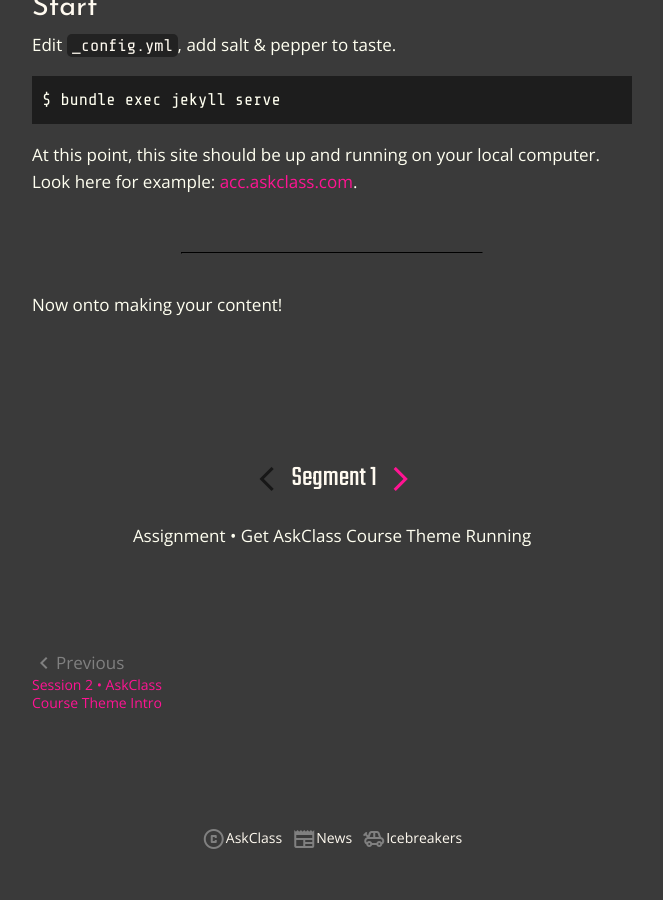
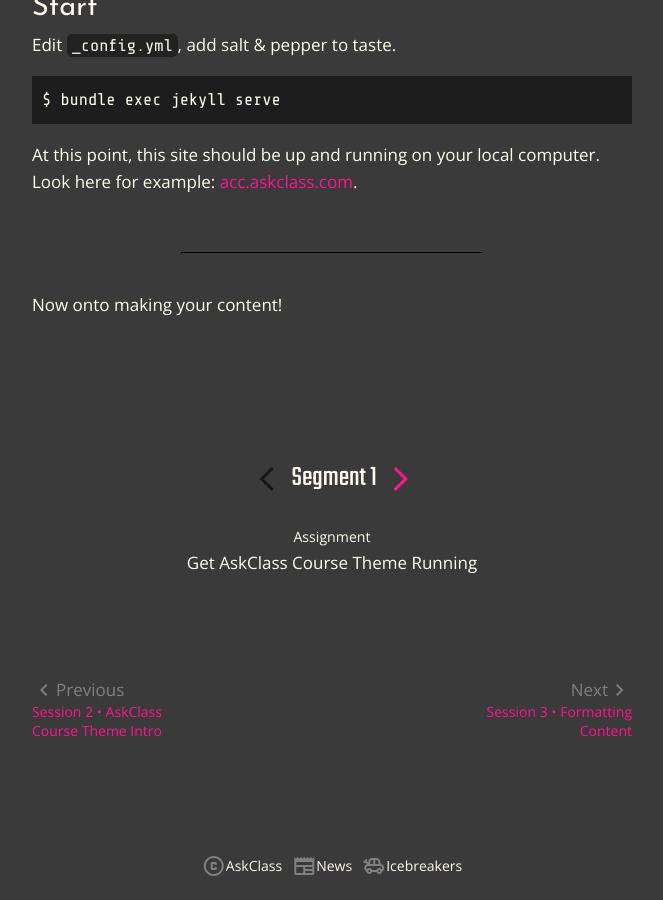
Before and after one commit to beAuthentic/askclass-course-theme, a Jekyll site: the page built from content/_session/assignment-01.md, in a window 1280 px wide and 900 px high, scrolled down 1402 px. Shown: the whole window, without its empty margins (308-971 px from the left). Built offline with Jekyll 4.4.1, drawn with Linux system fonts in a browser that asks for light colours; before the commit the page ends 2275 px from its top, so only the background shows below that.

Commit message:
feat(nav): Next/prev nav goes beyond current session

```diff
--- a/_includes/session/paginator.html
+++ b/_includes/session/paginator.html
@@ -9,21 +9,31 @@
 {%- assign _next_segment = segment_data.items[_nidx] -%}
 {%- assign _next_item = site.data.sessions[_next_segment] -%}
 
+{%- unless _next_item -%}
+  {%- assign _next_segment = site.data.syllabus[next].items[0] -%}
+  {%- assign _next_item = site.data.sessions[_next_segment] -%}
+{%- endunless -%}
+
 {%- if _index > 0 -%}
   {%- assign _pidx = _index | minus: 1 -%}
   {%- assign _prev_segment = segment_data.items[_pidx] -%}
   {%- assign _prev_item = site.data.sessions[_prev_segment] -%}
 {%- endif -%}
 
+{%- unless _prev_item -%}
+  {%- assign _prev_segment = site.data.syllabus[prev].items[-1] -%}
+  {%- assign _prev_item = site.data.sessions[_prev_segment] -%}
+{%- endunless -%}
+
 <section class="spacer center-align">
 
   {%- include segment/nav.html segment=session_data.segment -%}
-  <div>
+  <center>
     {%- if session_data.header -%}
-      {{ session_data.header }} &bull;&nbsp;
+      <small>{{ session_data.header }}</small><br/>
     {%- endif -%}
     {{ session_data.title }}
-  </div>
+  </center>
 
   <div class="paginator-container spacer">
   {%- include session/next_prev.html p="previous" item=_prev_item -%}
```
